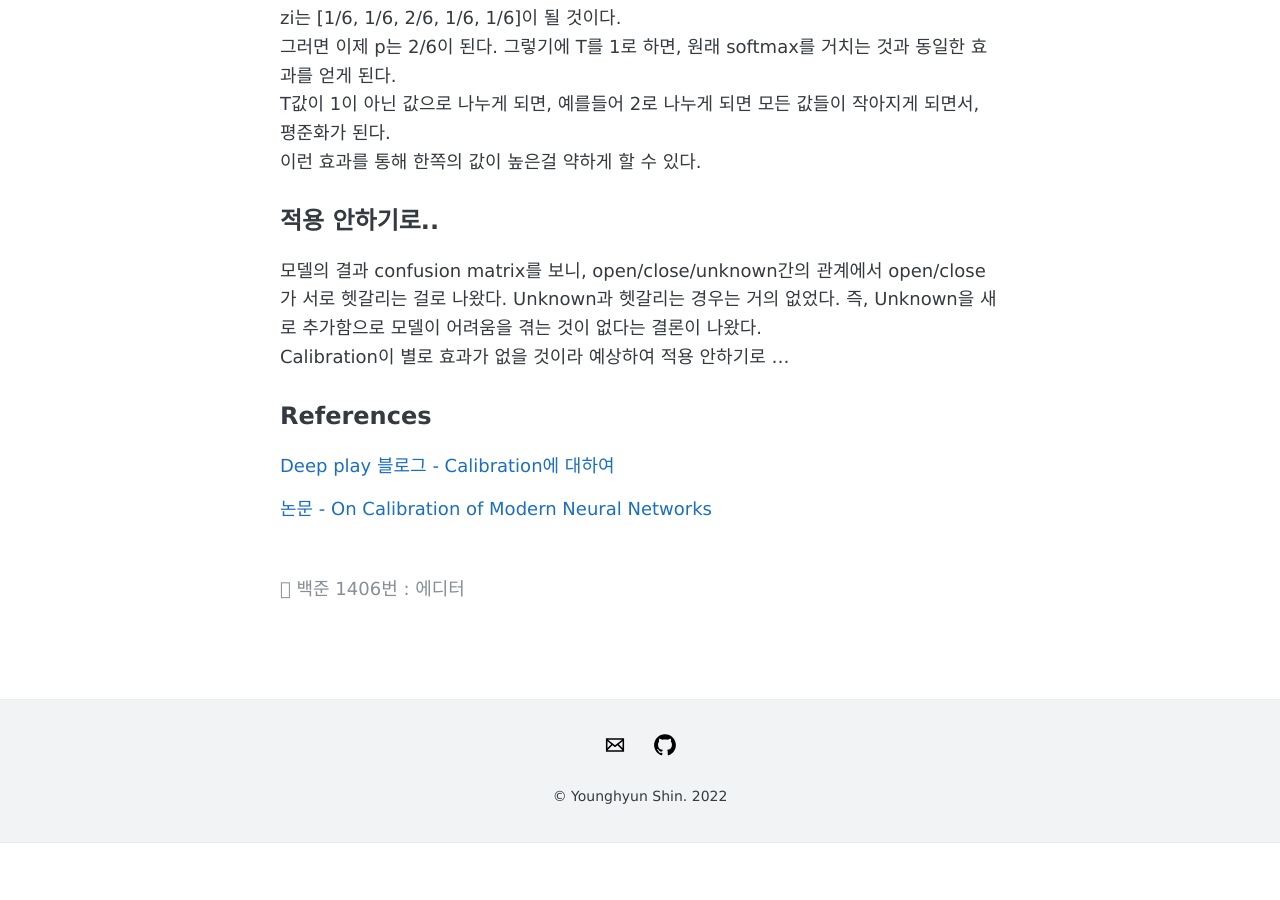
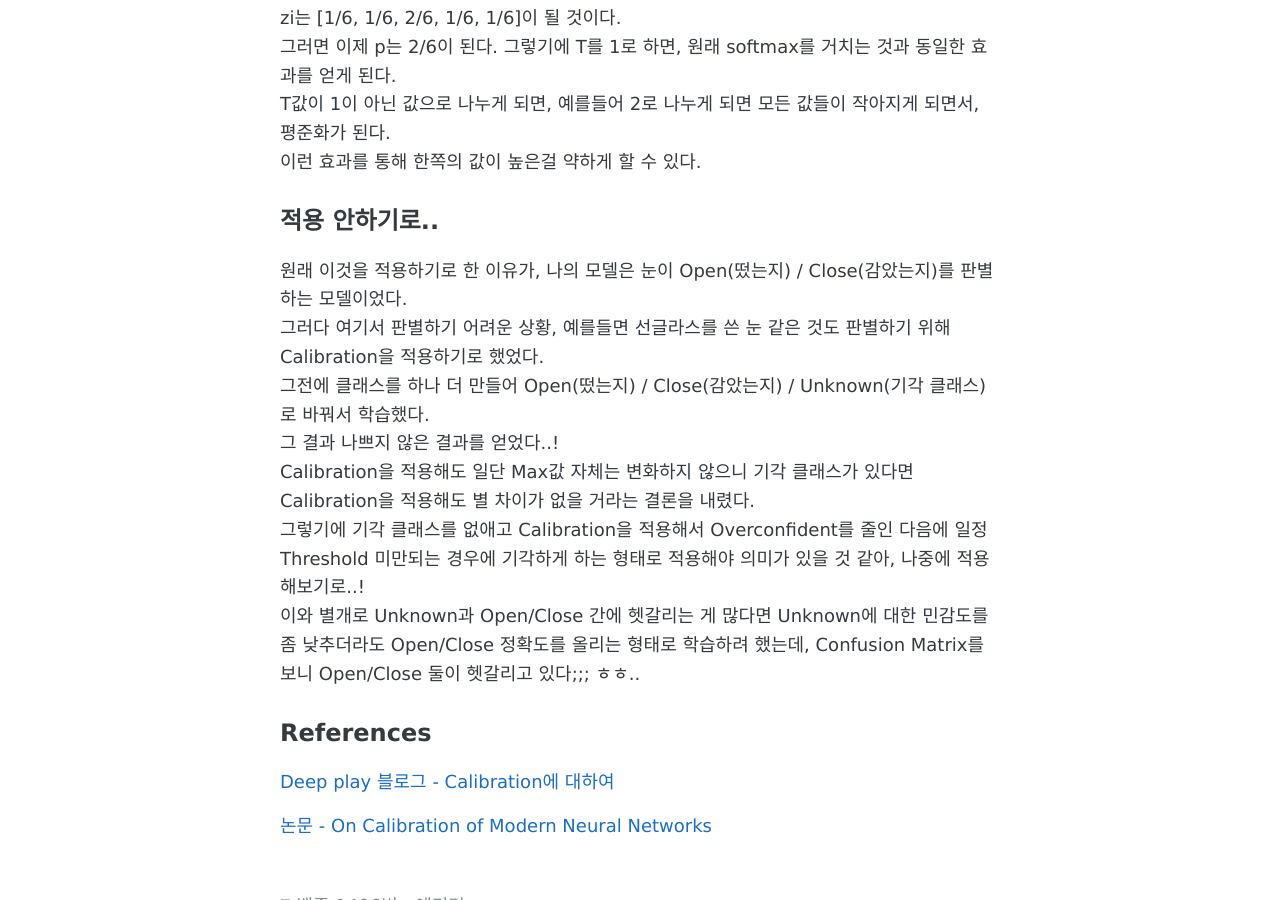
Before and after one commit to younghyunshin/younghyunshin.github.io, a Jekyll site: the page built from _posts/2022-07-11-calibration.md, in a window 1280 px wide and 900 px high, scrolled down 1751 px. Built offline with Jekyll 4.4.1, drawn with Linux system fonts in a browser that asks for light colours; comment, search, counter and statistics services are not loaded; before the commit the page ends 2594 px from its top, so only the background shows below that; some of the changed text lies outside the part shown.

Commit message:
add post2

```diff
--- a/_posts/2022-07-11-calibration.md
+++ b/_posts/2022-07-11-calibration.md
@@ -1,11 +1,11 @@
 ---
 layout: post
-title: "모델에 Calibration 적용하기"
+title: "자체 개발 모델에 Calibration 적용해볼..까?"
 tags: [딥러닝, 논문]
 comments: true
 ---
 
-> 말로만 듣던 Calibration에 대해
+> (스포) 적용 안함..ㅋㅋ
 
 ⚠ 딥러닝 알못의 글이므로 틀린 정보가 있을 수 있습니다.
 
@@ -48,9 +48,13 @@ T값이 1이 아닌 값으로 나누게 되면, 예를들어 2로 나누게 되
 
 ## 적용 안하기로..
 
-모델의 결과 confusion matrix를 보니, open/close/unknown간의 관계에서 open/close가 서로 헷갈리는 걸로 나왔다.
-Unknown과 헷갈리는 경우는 거의 없었다. 즉, Unknown을 새로 추가함으로 모델이 어려움을 겪는 것이 없다는 결론이 나왔다.
-Calibration이 별로 효과가 없을 것이라 예상하여 적용 안하기로 ...
+원래 이것을 적용하기로 한 이유가, 나의 모델은 눈이 Open(떴는지) / Close(감았는지)를 판별하는 모델이었다.
+그러다 여기서 판별하기 어려운 상황, 예를들면 선글라스를 쓴 눈 같은 것도 판별하기 위해 Calibration을 적용하기로 했었다.
+그전에 클래스를 하나 더 만들어 Open(떴는지) / Close(감았는지) / Unknown(기각 클래스)로 바꿔서 학습했다.
+그 결과 나쁘지 않은 결과를 얻었다..!
+Calibration을 적용해도 일단 Max값 자체는 변화하지 않으니 기각 클래스가 있다면 Calibration을 적용해도 별 차이가 없을 거라는 결론을 내렸다.
+그렇기에 기각 클래스를 없애고 Calibration을 적용해서 Overconfident를 줄인 다음에 일정 Threshold 미만되는 경우에 기각하게 하는 형태로 적용해야 의미가 있을 것 같아, 나중에 적용해보기로..!
+이와 별개로 Unknown과 Open/Close 간에 헷갈리는 게 많다면 Unknown에 대한 민감도를 좀 낮추더라도 Open/Close 정확도를 올리는 형태로 학습하려 했는데, Confusion Matrix를 보니 Open/Close 둘이 헷갈리고 있다;;; ㅎㅎ..
 
 
 ## References
```
